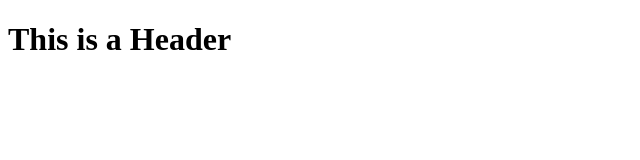
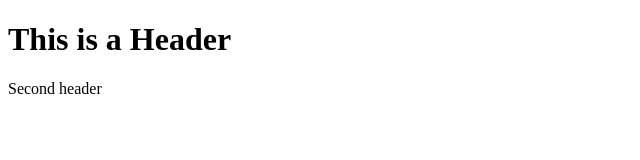
Before and after one commit to ajrtinez/photosnap, a plain HTML site: page index.html in a window 1280 px wide. Shown: the whole page, without its empty margins (0-640 px from the left). Drawn offline with Linux system fonts and the light colour scheme.

Commit message:
second commit

```diff
--- a/index.html
+++ b/index.html
@@ -2,5 +2,6 @@
 <html>
 	<body>
 		<h1>This is a Header</h1>
+        <p>Second header</p>
 	</body>
 </html>
```
